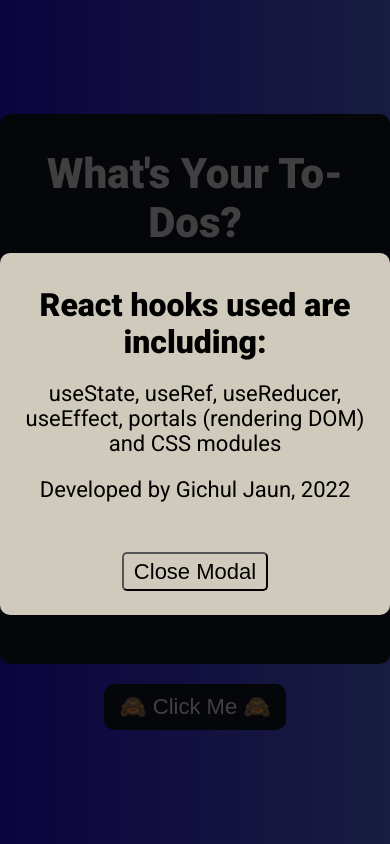
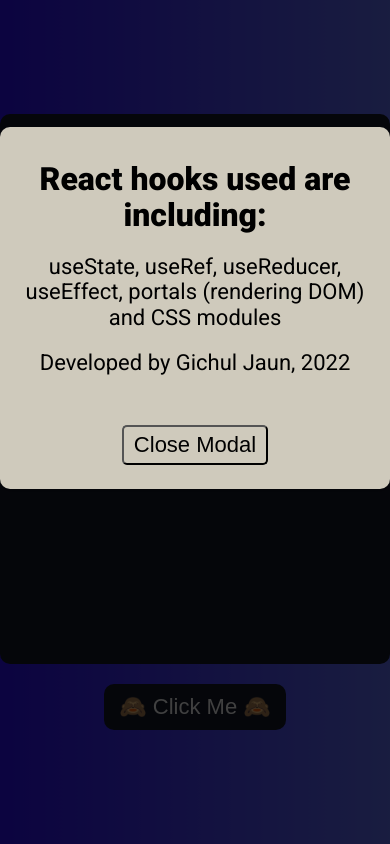
Before and after one commit to gichul0317/todo-app-with-reducer, a React (Create React App) app: page / in a window 390 px wide. Both pictures are taken after a click on the button "🙈 Click Me 🙈". Built offline with nearby package versions, Linux system fonts and the light colour scheme.

Commit message:
fixed modal top position in mobile view

```diff
--- a/src/Components/Overlay/Overlay.module.css
+++ b/src/Components/Overlay/Overlay.module.css
@@ -25,6 +25,7 @@
 
 @media (max-width: 767px) {
   .overlay {
+    top: 15vh;
     width: 100%;
   }
 }
```
